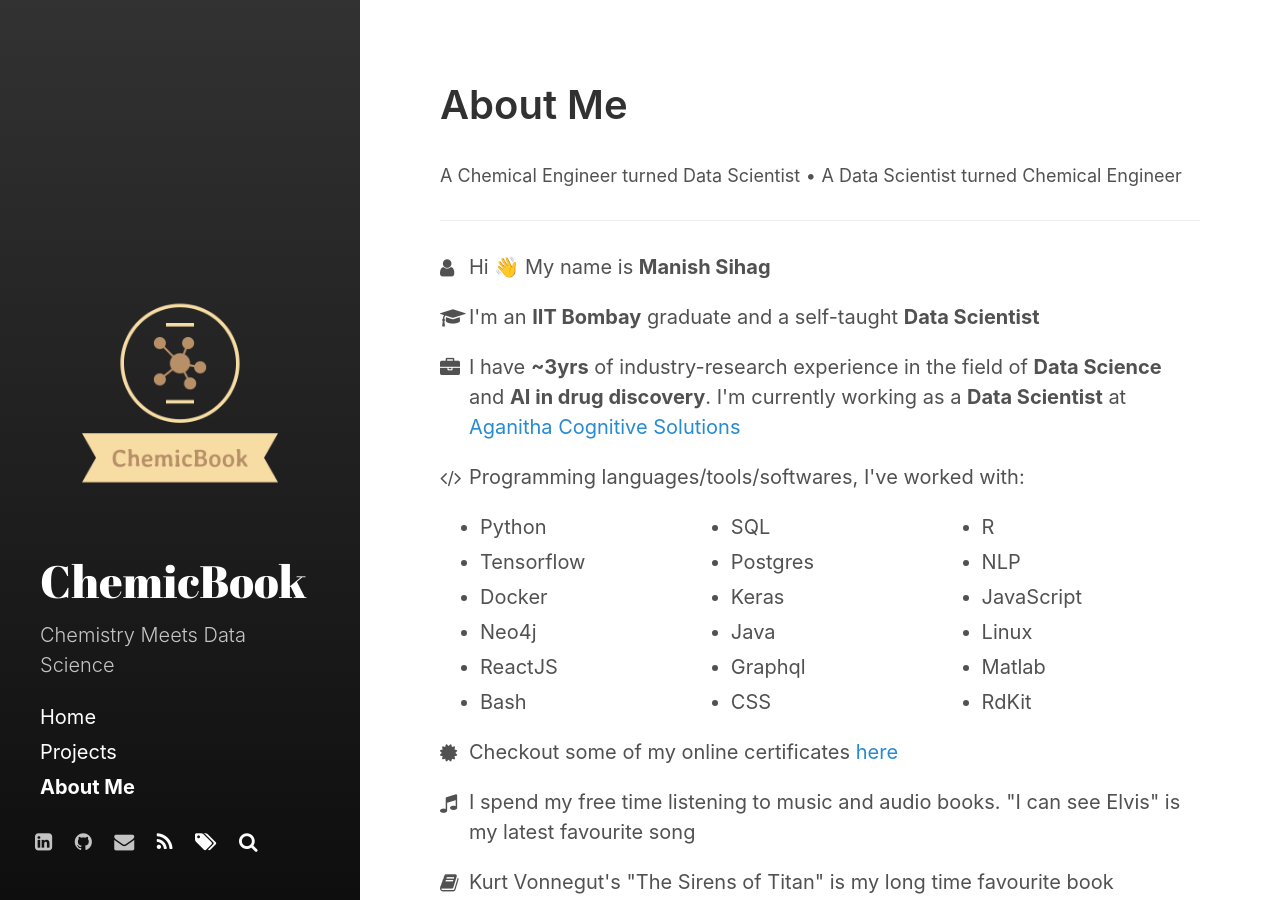
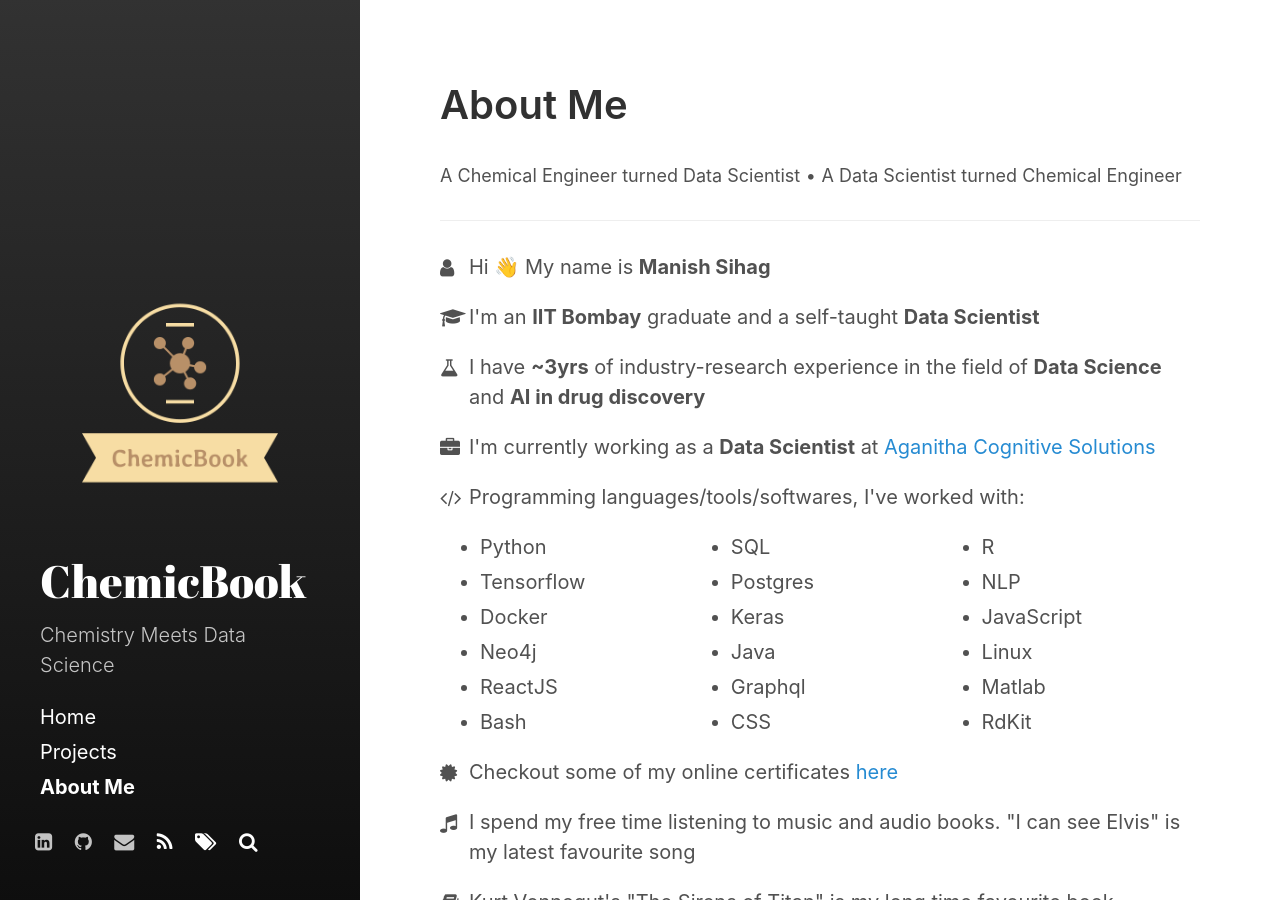
Before and after one commit to kmnis/kmnis.github.io, a Jekyll site: the page built from about-me.md, in a window 1280 px wide and 900 px high. Built offline with Jekyll 4.4.1, drawn with Linux system fonts in a browser that asks for light colours; nearby versions of some CDN libraries; comment, search, counter and statistics services are not loaded.

Commit message:
Update about-me.md

```diff
--- a/about-me.md
+++ b/about-me.md
@@ -37,8 +37,12 @@ A Chemical Engineer trying to teach Data Science -->
   I'm an <b>IIT Bombay</b> graduate and a self-taught <b>Data Scientist</b>
 </p>
 <p class="about-text">
+  <span class="fa fa-flask about-icon"></span>
+  I have <b>~3yrs</b> of industry-research experience in the field of <b>Data Science</b> and <b>AI in drug discovery</b>
+</p>
+<p class="about-text">
   <span class="fa fa-briefcase about-icon"></span>
-  I have <b>~3yrs</b> of industry-research experience in the field of <b>Data Science</b> and <b>AI in drug discovery</b>. I'm currently working as a <b>Data Scientist</b> at <a href="https://aganitha.ai/" target="_blank">Aganitha Cognitive Solutions</a>
+  I'm currently working as a <b>Data Scientist</b> at <a href="https://aganitha.ai/" target="_blank">Aganitha Cognitive Solutions</a>
 </p>
 <!-- <p class="about-text">
   <span class="fa fa-file-text about-icon"></span>
```
